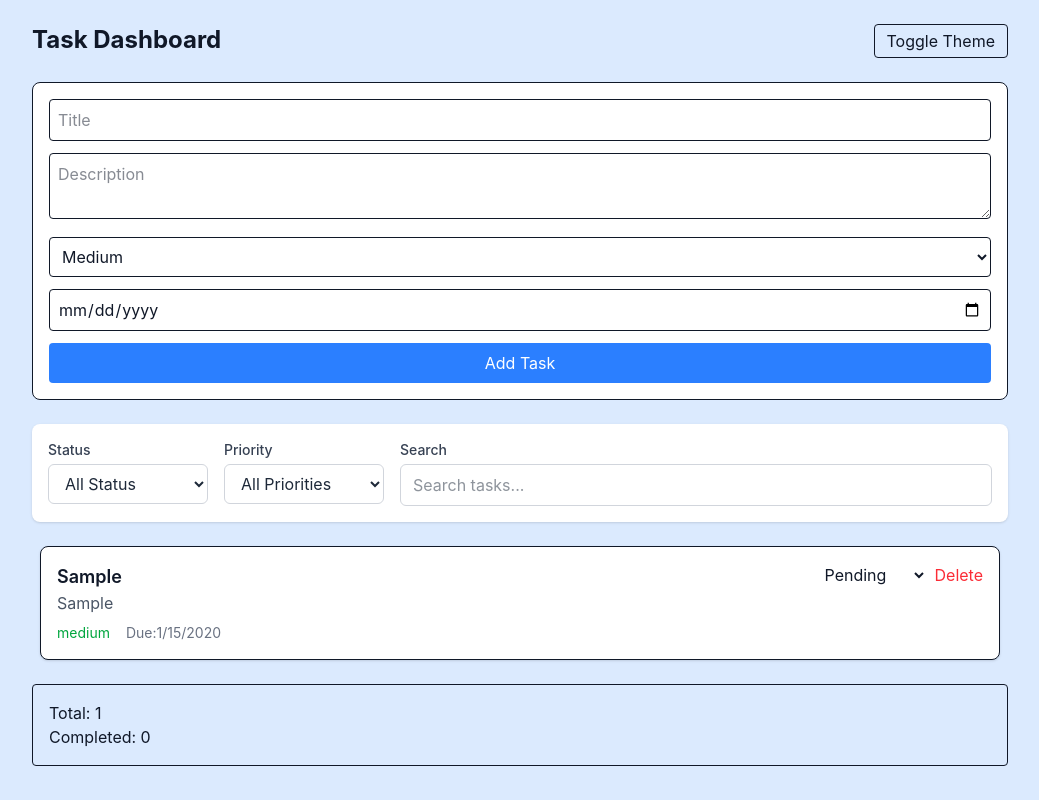
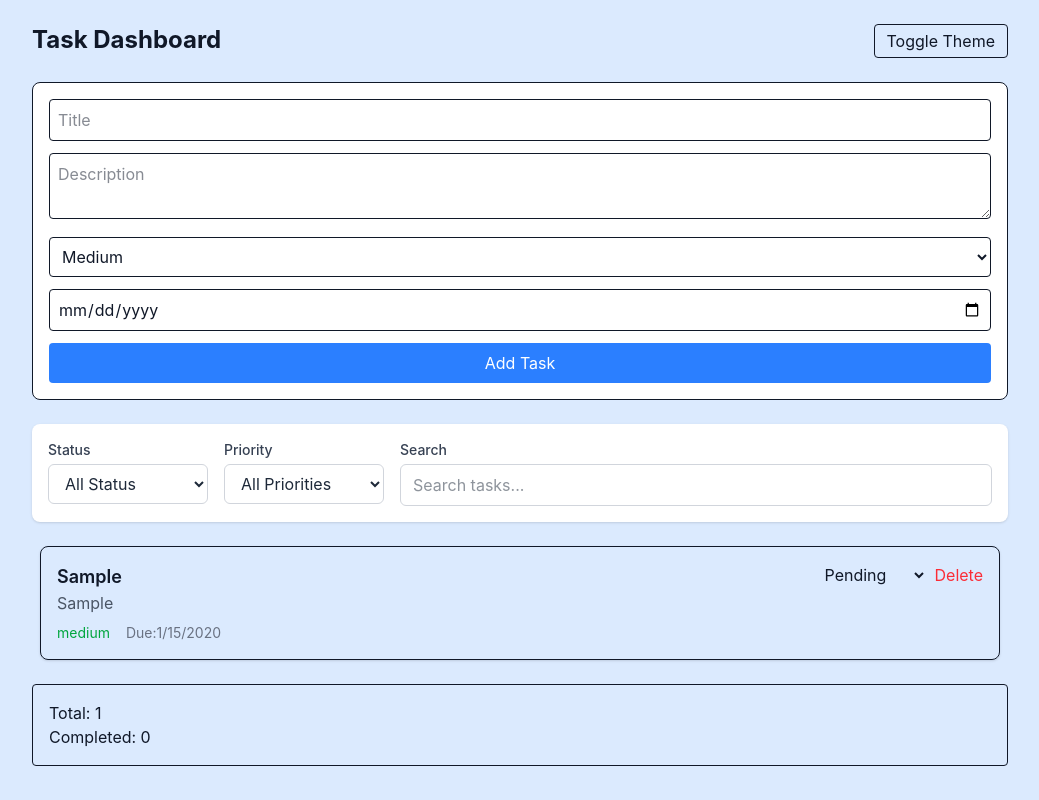
Before and after one commit to DhanashreeKharade451/ReactDashboardApp, a React (Vite) app in the folder task-dashboard/: page / in a window 1280 px wide. Both pictures are taken after typing "Sample", "Sample", "2020-01-15" into the empty fields and a click on the button "Add Task". Shown: the whole page, without its empty margins (120-1159 px from the left). Built offline with nearby package versions, Linux system fonts and the light colour scheme.

Commit message:
Answers for reflection Questions:

```diff
--- a/task-dashboard/src/components/TaskList/TaskItem.tsx
+++ b/task-dashboard/src/components/TaskList/TaskItem.tsx
@@ -4,7 +4,7 @@ import { formatDate } from "../../utils/taskUtils";
 const TaskItem = ({ task, onStatusChange, onDelete }: TaskItemProps) => {
   return (
     <div className="space-y-4 m-2">
-      <div className="p-4 border rounded-lg shadow-sm hover:shadow-md transition-shadow bg-white dark:bg-black dark:border-gray-700">
+      <div className="p-4 border rounded-lg shadow-sm hover:shadow-md transition-shadow bg-purple dark:bg-black dark:border-gray-700">
         <div className="flex justify-between items-start">
           <div>
             <h3 className="text-lg font-semibold">{task.title}</h3>
```
Also changed, not shown: 1 other file (tests, documents, lock files or other folders).
